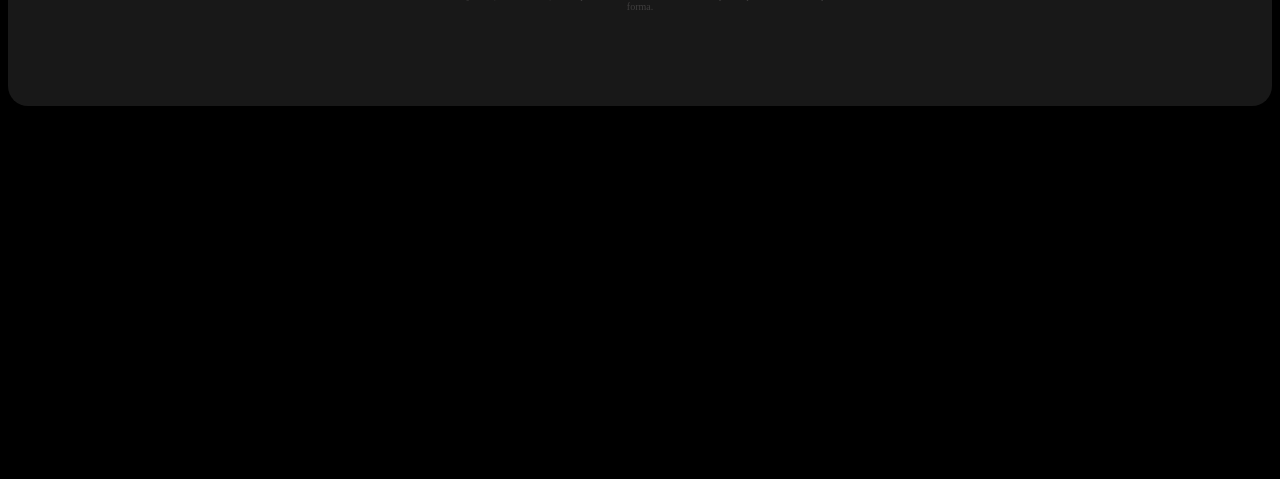
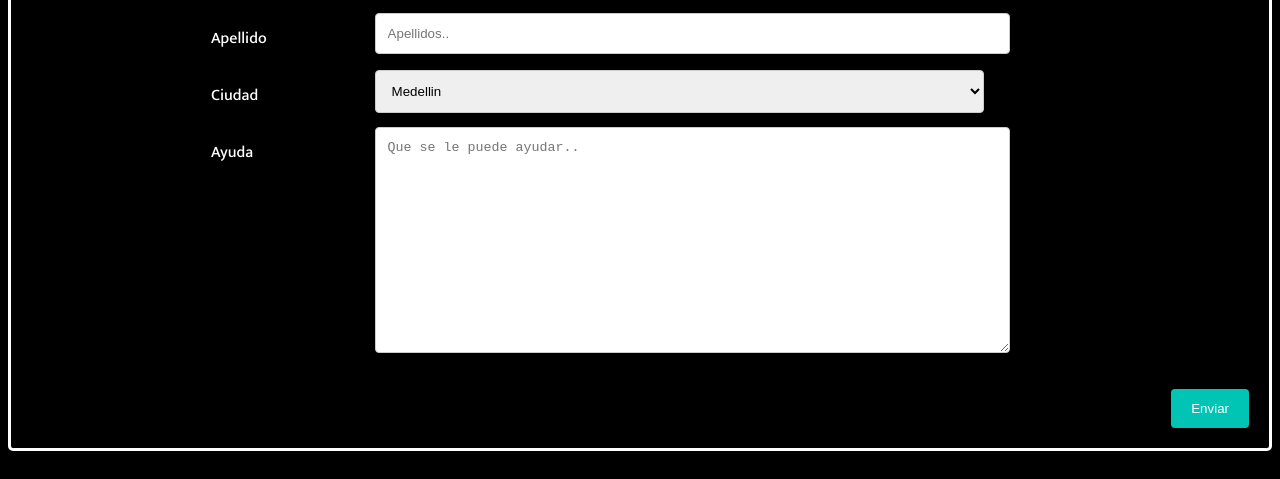
Before and after one commit to Sebas8R/Logitec-Demo, a plain HTML site: page index.html in a window 1280 px wide. Shown: the part 2529-3008 px from the top of the page. Before the commit the page ends 2643 px from the top, so only its background shows below. Drawn offline with nearby package versions, Linux system fonts and the light colour scheme; a script that the page names is missing; a web font is replaced by a local one.

Commit message:
Update index.html

```diff
--- a/index.html
+++ b/index.html
@@ -11,6 +11,7 @@
     <link rel="preconnect" href="https://fonts.gstatic.com" crossorigin>
     <link href="https://fonts.googleapis.com/css2?family=Cabin:wght@600&display=swap" rel="stylesheet">
     <link href="https://fonts.googleapis.com/css2?family=Coiny&family=Dela+Gothic+One&family=Shojumaru&display=swap" rel="stylesheet">
+    <link href="https://fonts.googleapis.com/css2?family=Mukta:wght@500&display=swap" rel="stylesheet">
     <link rel="shortcut icon" href="Imagenes/logo.png">
 </head>
 <body>
@@ -27,7 +28,7 @@
 			</nav>
         </div>
     </header>
-	<br>
+    <br>
     <img src="Imagenes/anuncio.jpg">
     <section class="inf">
         <img src="Imagenes/1.png">
@@ -70,10 +71,59 @@
         <h1>¿Donde nos encuentras?</h1>
         <iframe src="https://www.google.com/maps/embed?pb=!1m18!1m12!1m3!1d3976.5482811414117!2d-74.15976808489427!3d4.674311143186524!2m3!1f0!2f0!3f0!3m2!1i1024!2i768!4f13.1!3m3!1m2!1s0x8e3f9cf0c7b4a607%3A0x3cc54287bdcdcf8c!2sLogitech!5e0!3m2!1ses-419!2sco!4v1634652355286!5m2!1ses-419!2sco" width="600" height="450" style="border:0;" allowfullscreen="" loading="lazy"></iframe>
         </div>
+    </section>
+        <br>
+        <br>
+        <div class="formulario">
+            <form action="/action_page.php">
+            <div class="row">
+              <div class="col-25">
+                <label for="fname">Nombre</label>
+              </div>
+              <div class="col-75">
+                <input type="text" id="fname" name="firstname" placeholder="Nombre...">
+              </div>
+            </div>
+            <div class="row">
+              <div class="col-25">
+                <label for="lname">Apellido</label>
+              </div>
+              <div class="col-75">
+                <input type="text" id="lname" name="lastname" placeholder="Apellidos..">
+              </div>
+            </div>
+            <div class="row">
+              <div class="col-25">
+                <label for="country">Ciudad</label>
+              </div>
+              <div class="col-75">
+                <select id="country" name="country">
+                  <option value="Medellin">Medellin</option>
+                  <option value="Bogota">Bogota</option>
+                  <option value="Barranquilla">Barranquilla</option>
+                  <option value="Cali">Cali</option>
+                  <option value="Bucaramang">Bucaramanga</option>
+                </select>
+              </div>
+            </div>
+            <div class="row">
+              <div class="col-25">
+                <label for="subject">Ayuda</label>
+              </div>
+              <div class="col-75">
+                <textarea id="subject" name="subject" placeholder="Que se le puede ayudar.." style="height:200px"></textarea>
+              </div>
+            </div>
+            <br>
+            <div class="row">
+              <input type="submit" value="Enviar">
+            </div>
+            </form>
+          </div>
 
         <div class="texto">
         </div>
-    </section>
+    <br>
     <footer id="4">
         <div>
             <ul>
```
